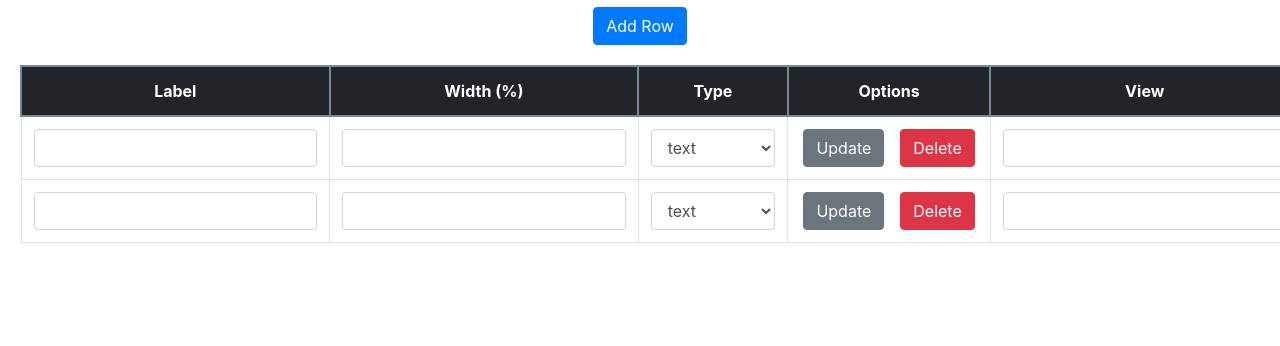
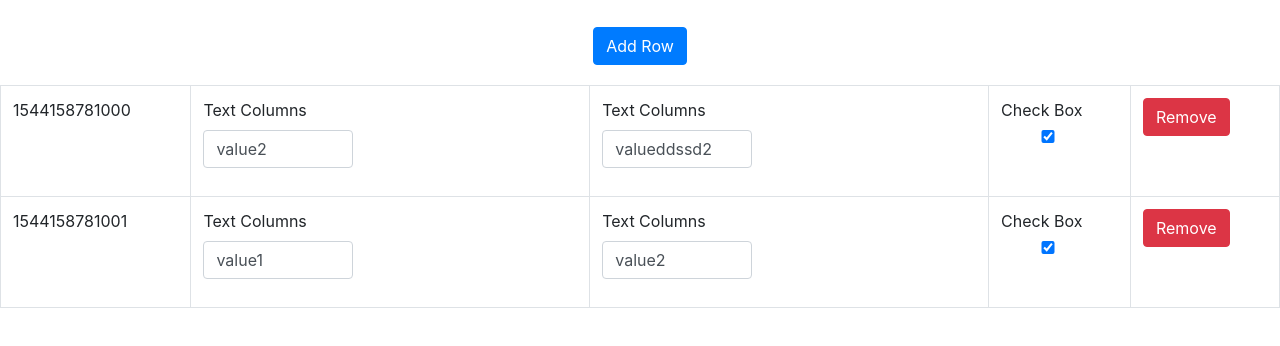
Before and after one commit to naveenvignesh5/verloop-demo, a plain HTML site: page index.html in a window 1280 px wide. Shown: the part 52-398 px from the top of the page. Drawn offline with nearby package versions, Linux system fonts and the light colour scheme.

Commit message:
Fixed add method

```diff
--- a/css/main.css
+++ b/css/main.css
@@ -11,16 +11,11 @@
   display: flex;
   flex-direction: column;
   align-items: center;
+  padding: 20px;
 }
 
 .table-custom {
   /* width: 100%; */
-  margin: 20px;
+  /* margin: 20px; */
+  padding: 20px;
 }
-
-.table-custom th {
-  text-align: center;
-  border-style: solid;
-  border-color: lightslategray !important;
-  border-width: 2px;
-}
--- a/index.html
+++ b/index.html
@@ -21,26 +21,52 @@
   <body>
     <div class="title">Verloop Demo</div>
     <div class="main-container">
-      <button class="btn btn-primary">Add Row</button>
-      <!-- <table class="table table-custom table-bordered">
-        <thead class="thead-dark">
-          <tr>
-            <th>Label</th>
-            <th>Width (%)</th>
-            <th>Type</th>
-            <th>Options</th>
-            <th>View</th>
-          </tr>
-        </thead>
-        <tbody id="table-content"></tbody>
-      </table> -->
+      <button class="btn btn-primary" onclick="addRow()">Add Row</button>
       <div id="temp"></div>
     </div>
     <div id="tableContainer"></div>
+    <div class="form-group">
+
+    </div>
     <script src="js/main.js"></script>
     <script>
       const tableElem = document.getElementById("tableContainer");
-      const table = new CustomTable({}, tableElem);
+      const dummyConfig = {
+        colDefs: [
+          {
+            label: "Text Columns",
+            width: "40%",
+            type: "text"
+          },
+          {
+            label: "Text Columns",
+            width: "40%",
+            type: "text"
+          },
+          {
+            label: "Check Box",
+            width: "80%",
+            type: "checkbox"
+          }
+        ],
+        data: [
+          {
+            id: `${Date.now()}`,
+            colData: ["value2", "valueddssd2", true]
+          },
+          {
+            id: `${Date.now() + 1}`,
+            colData: ["value1", "value2", true]
+          }
+        ]
+      };
+      const table = new CustomTable(dummyConfig, tableElem);
+      const addRow = () => {
+        table.addRow({
+          id: `${Date.now()}`,
+          colData: ["default", "default", false]
+        });
+      };
     </script>
     <script
       src="https://code.jquery.com/jquery-3.2.1.slim.min.js"
--- a/js/main.js
+++ b/js/main.js
@@ -5,59 +5,65 @@ class CustomTable {
     this.render();
   }
 
-    render() {
-        let tableRows = '';
-        const dummyConfig = {
-            colDefs: [
-                {
-                    label: 'Text Columns',
-                    width: '40%',
-                    type: 'text',
-                },
-                {
-                    label: 'Text Columns',
-                    width: '40%',
-                    type: 'text',
-                },
-            ],
-            data: [
-                {
-                    id: 'abc',
-                    colData: ['value1', 'value2', true],
-                },
-                {
-                    id: 'abc',
-                    colData: ['value1', 'value2', true],
-                },
-            ],
+  generateRow(rowConfig, rowIndex) {
+    const { colDefs } = this.config;
+    const { id, colData } = rowConfig;
+    const cols = colDefs
+      .map((def, i) => {
+        const { label, width, type } = def;
+        return [
+          '<td><div class="form-group">',
+          `<label for="ip_${rowIndex}_${i}">${label}</label>`,
+          `<input class="form-control" style="width: ${width}" id="ip_${rowIndex}_${i}" type="${type}" value="${
+            colData[i]
+          }" ${type === "checkbox" ? (colData[i] ? "checked" : "") : ""}>`,
+          "</div></td>"
+        ].join("");
+      })
+      .join("");
+
+    return `<tr id="${id}"><td>${id}</td>${cols}<td><button class="btn btn-danger" onclick="table.deleteRow(${id})">Remove</button></td></tr>`;
   }
 
-        tableRows += [
+  render() {
+    console.log(this.config.data);
+    const rows = this.config.data.map((e, i) => this.generateRow(e, i));
+    let renderHTML = [
       '<table class="table table-custom table-bordered">',
-            '<thead class="thead-dark">',
-            '<tr><th>Label</th><th>Width (%)</th><th>Type</th><th>Options</th><th>View</th></tr>',
-            '</thead><tbody id="table-content">',
-        ].join('');
+      '<tbody class="thead-dark">',
+      rows.join(''),
+      "</tbody></table>"
+    ].join("");
+    this.element.innerHTML = renderHTML;
+  }
 
-        dummyConfig.data.forEach((e, i) => {
-            tableRows += [
-                '<tr>',
-                '<td><input type="text" class="form-control" /></td>',
-                '<td><input type="number" class="form-control" /></td>',
-                '<td><select class="form-control">',
-                '<option>text</option><option>number</option><option>password</option><option>submit</option><option>radio</option>',
-                '</select></td>',
-                '<td><div class="d-flex flex-row align-items-center justify-content-center">',
-                '<button class="btn btn-secondary mr-3">Update</button>',
-                '<button class="btn btn-danger">Delete</button>',
-                '</div></td>',
-                '<td><input type="text" class="form-control" /></td>',
-                '</tr>'
-            ].join('');
+  // Add Row
+  addRow(rowConfig) {
+    this.config.data.push(rowConfig);
+    this.render();
+  }
+
+  // Delete
+  deleteRow(e) {
+    const row = document.getElementById(e);
+    let delIndex = null;
+    this.config.data.forEach((r, i) => {
+      if (e === r.id) {
+        delIndex = i;
+      }
     });
+    this.config.data.splice(delIndex, 1);
+    row.parentNode.removeChild(row);
+  }
 
-        tableRows += '</tbody></table>';
-
-        document.getElementById('temp').innerHTML = tableRows;
+  // Update
+  updateRow(id, newData) {
+    this.config.data = this.config.data.map(d => {
+        const temp = d;
+        if (temp.id === id) {
+            temp.colData = newData;
+        }
+        return temp;
+    });
   }
 }
```
Lines whose indentation alone changed are shown as unchanged.
